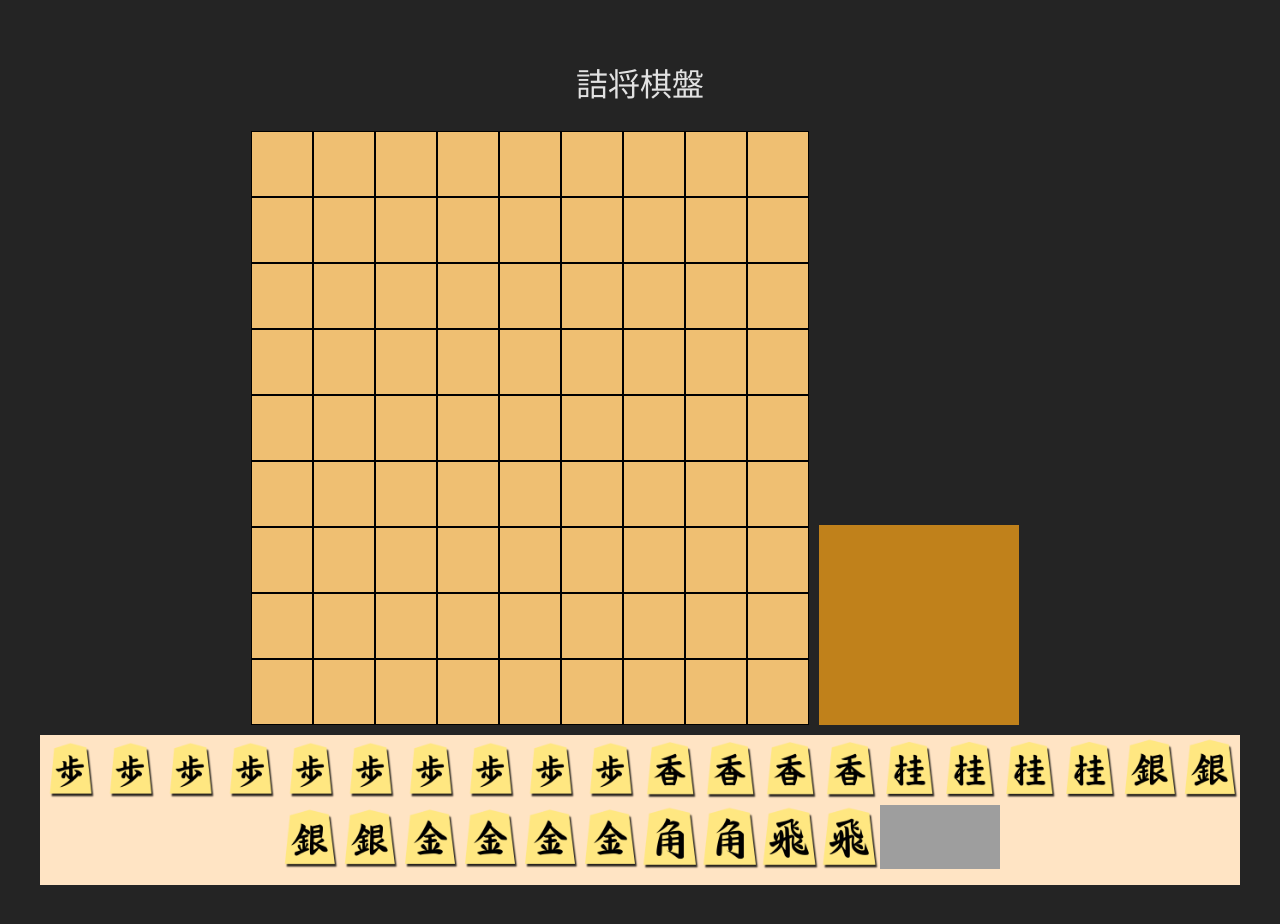
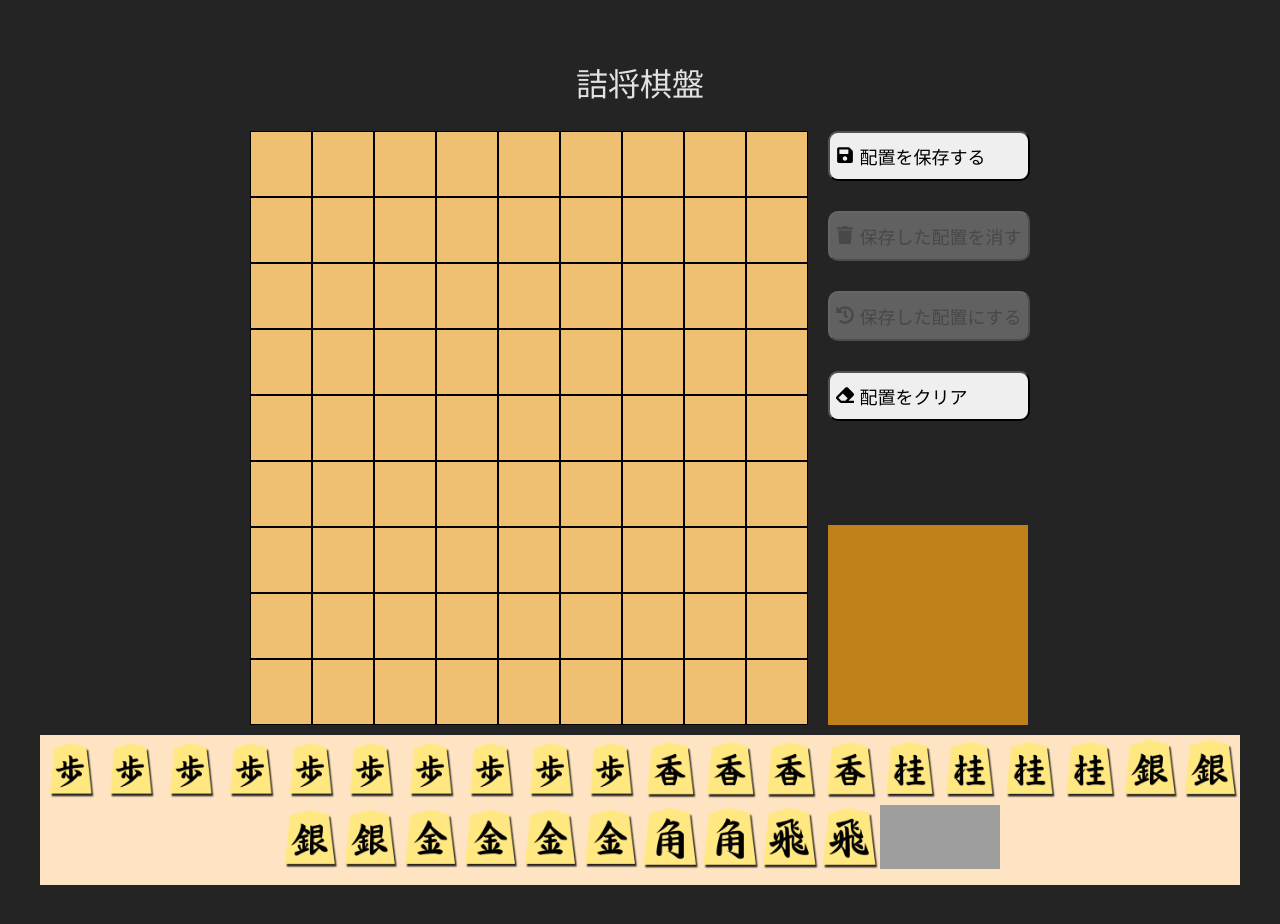
Before and after one commit to wai-doi/tsumeshogi-ban, a React (Vite) app: page / in a window 1280 px wide. Built offline with nearby package versions, Linux system fonts and the light colour scheme; grey boxes are pictures that could not be loaded.

Commit message:
盤面を保存できるようにする

```diff
--- a/package.json
+++ b/package.json
@@ -13,7 +13,8 @@
   "dependencies": {
     "@dnd-kit/core": "^6.1.0",
     "react": "^18.3.1",
-    "react-dom": "^18.3.1"
+    "react-dom": "^18.3.1",
+    "react-icons": "^5.3.0"
   },
   "devDependencies": {
     "@types/react": "^18.3.3",
--- a/src/components/Board.css
+++ b/src/components/Board.css
@@ -3,9 +3,30 @@
   justify-content: center;
 }
 
-.board-and-stand {
+.board-container {
   display: flex;
   justify-content: center;
-  align-items: end;
   margin-bottom: 10px;
 }
+
+.button-stand {
+  display: flex;
+  flex-flow: column;
+  justify-content: space-between;
+  margin-left: 20px;
+}
+
+.buttons {
+  display: flex;
+  flex-flow: column;
+}
+
+.button {
+  margin-bottom: 30px;
+  height: 50px;
+  font-size: large;
+  font-weight: bold;
+  text-align: left;
+  cursor: pointer;
+  border-radius: 10px;
+}
--- a/src/components/Board.tsx
+++ b/src/components/Board.tsx
@@ -5,6 +5,7 @@ import PieceBox from './PieceBox.tsx'
 import Square from './Square.tsx'
 import Piece from './pieces/Piece.tsx'
 import { DndContext, DragEndEvent } from '@dnd-kit/core';
+import { FaSave, FaTrash, FaHistory, FaEraser } from 'react-icons/fa';
 
 type PieceKind =
   | 'pawn'
@@ -67,7 +68,10 @@ export default function Board() {
     }).flat()
   )}
 
-  const [pieces, setPieces] = useState<PieceType[]>(generatePieces());
+  const savedPieces: PieceType[] | null = JSON.parse(localStorage.getItem('pieces') || 'null')
+
+  const [pieces, setPieces] = useState<PieceType[]>(savedPieces || generatePieces());
+  const [saved, setSaved] = useState<boolean>(!!savedPieces)
 
   const handleRightClick: handleRightClickType = function (event, pieceId) {
     event.preventDefault()
@@ -125,14 +129,52 @@ export default function Board() {
     )
   }
 
+  function handleSaveBoard() {
+    if (confirm('配置を保存しますか？')) {
+      localStorage.setItem('pieces', JSON.stringify(pieces))
+      setSaved(true)
+    }
+  }
+
+  function handleDeleteSavedBoard() {
+    if (!saved) return
+
+    if (confirm('保存した配置を消しますか？')) {
+      localStorage.removeItem('pieces')
+      setSaved(false)
+    }
+  }
+
+  function handleLoadBoard() {
+    if (!saved) return
+
+    if (confirm('保存した配置にしますか？')) {
+      setPieces(savedPieces!)
+    }
+  }
+
+  function handleClearBoard() {
+    if (confirm('配置をクリアしますか？')) {
+      setPieces(generatePieces())
+    }
+  }
+
   return(
     <>
       <DndContext onDragEnd={handleDragEnd}>
-        <div className='board-and-stand'>
+        <div className='board-container'>
           <div className='board'>
             {renderBoard()}
           </div>
-          <PieceStand pieces={piecesInStand}/>
+          <div className='button-stand'>
+            <div className='buttons'>
+              <button className='button' onClick={handleSaveBoard}><FaSave /> 配置を保存する</button>
+              <button className='button' disabled={!saved} onClick={handleDeleteSavedBoard}><FaTrash /> 保存した配置を消す</button>
+              <button className='button' disabled={!saved} onClick={handleLoadBoard}><FaHistory /> 保存した配置にする</button>
+              <button className='button' onClick={handleClearBoard}><FaEraser /> 配置をクリア</button>
+            </div>
+            <PieceStand pieces={piecesInStand}/>
+          </div>
         </div>
         <PieceBox pieces={piecesInBox}/>
       </DndContext>
--- a/src/components/PieceStand.css
+++ b/src/components/PieceStand.css
@@ -2,5 +2,4 @@
   background-color: rgb(192, 129, 27);
   width: 200px;
   height: 200px;
-  margin: 0 10px;
 }
```
Also changed, not shown: 1 other file (tests, documents, lock files or other folders).
